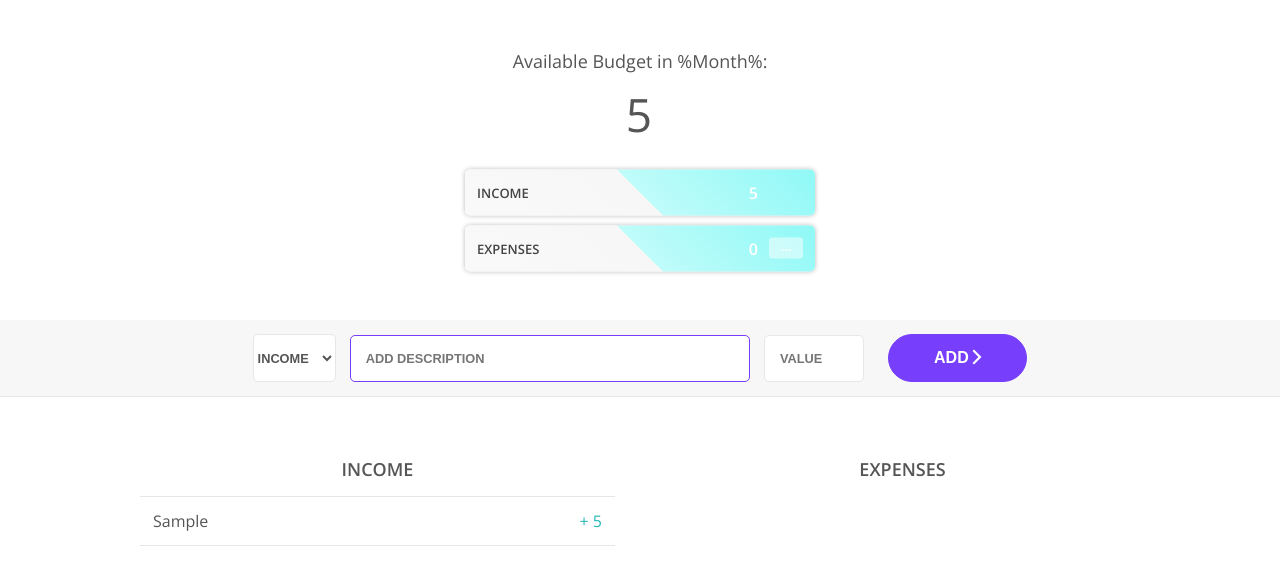
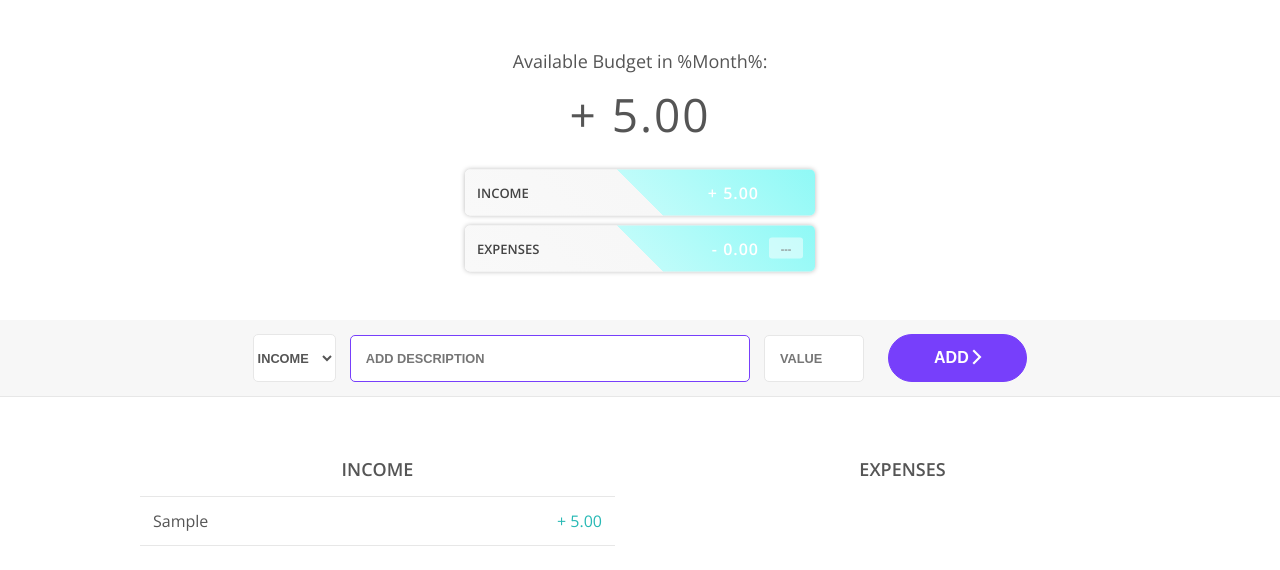
Before and after one commit to GitHuberian/JSBudget, a plain HTML site: page index.html in a window 1280 px wide. Both pictures are taken after typing "Sample", "5" into the empty fields and a click on the button "ADD". Drawn offline with nearby package versions, Linux system fonts and the light colour scheme.

Commit message:
Format number

```diff
--- a/app.js
+++ b/app.js
@@ -159,6 +159,25 @@ var UIController = (function(){
         expPercentageLabel: '.item__percentage'
     };
 
+    var formatNumber= function(num, type){
+        var numSplit, int, dec, type;
+        //+ or - before a number, exactly 2 decimal points, comma separating the thousands
+
+        num = Math.abs(num);
+        num = num.toFixed(2);
+
+        numSplit = num.split('.');
+        int = numSplit[0];
+        if(int.length>3){
+            int = int.substr(0,int.length-3)+','+int.substr(int.length-3, 3);
+        }
+
+        dec = numSplit[1];
+
+        return (type === 'exp'?sign = '-': sign = '+') + ' ' + int + '.' + dec;
+
+    };
+
     return{
         getInput: function(){
             return {
@@ -177,7 +196,7 @@ var UIController = (function(){
                 html = '<div class="item clearfix" id="inc-%id%">'+
                 '<div class="item__description">%description%</div>'+
                 '<div class="right clearfix">'+
-                    '<div class="item__value">+ %value%</div>'+
+                    '<div class="item__value">%value%</div>'+
                     '<div class="item__delete">'+
                         '<button class="item__delete--btn"><i class="ion-ios-close-outline"></i></button>'+
                     '</div>'+
@@ -189,7 +208,7 @@ var UIController = (function(){
                 html = '<div class="item clearfix" id="exp-%id%">'+
                 '<div class="item__description">%description%</div>'+
                 '<div class="right clearfix">'+
-                    '<div class="item__value">- %value%</div>'+
+                    '<div class="item__value">%value%</div>'+
                     '<div class="item__percentage">21%</div>'+
                     '<div class="item__delete">'+
                         '<button class="item__delete--btn"><i class="ion-ios-close-outline"></i></button>'+
@@ -201,7 +220,7 @@ var UIController = (function(){
             //replacing placeholders with actual data
             newHtml = html.replace('%id%', data.id);
             newHtml = newHtml.replace('%description%', data.description);
-            newHtml = newHtml.replace('%value%', data.value);
+            newHtml = newHtml.replace('%value%', formatNumber(data.value, type));
 
             //instert the HTML into the DOM
             document.querySelector(element).insertAdjacentHTML('beforeend', newHtml);
@@ -226,17 +245,18 @@ var UIController = (function(){
             });
             fieldsArray[0].focus();
         },
-        displayBudget: function(obj){
-            //getBudget values
-            document.querySelector(DOMStrings.budgetLabel).textContent = obj.budget;
-            document.querySelector(DOMStrings.incomesLabel).textContent = obj.totalInc;
-            document.querySelector(DOMStrings.expensesLabel).textContent = obj.totalExp;
+        displayBudget: function(obj) {
+            var type;
+            obj.budget > 0 ? type = 'inc' : type = 'exp';
 
-            if(obj.totalExp > 0){
-                document.querySelector(DOMStrings.percentageLabel).textContent = obj.totalExp+"%";
-            }else
-            {
-                document.querySelector(DOMStrings.percentageLabel).textContent = "---";
+            document.querySelector(DOMStrings.budgetLabel).textContent = formatNumber(obj.budget, type);
+            document.querySelector(DOMStrings.incomesLabel).textContent = formatNumber(obj.totalInc, 'inc');
+            document.querySelector(DOMStrings.expensesLabel).textContent = formatNumber(obj.totalExp, 'exp');
+
+            if (obj.totalPer > 0) {
+                document.querySelector(DOMStrings.percentageLabel).textContent = obj.totalPer + '%';
+            } else {
+                document.querySelector(DOMStrings.percentageLabel).textContent = '---';
             }
 
         },
--- a/style.css
+++ b/style.css
@@ -119,6 +119,7 @@ box-shadow: 0px 0px 5px 0px rgba(184,184,184,1);
     font-size: 11px;
     padding: 3px 0;
     margin-left: 10px;
+    color: #808080;
 }
 
 .budget__expenses--percentage {
```
